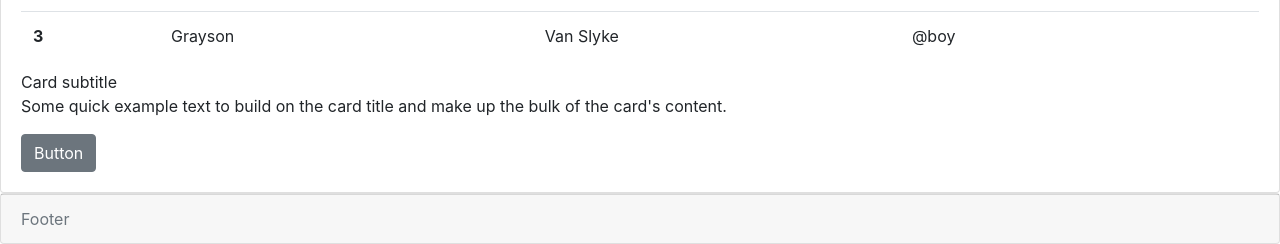
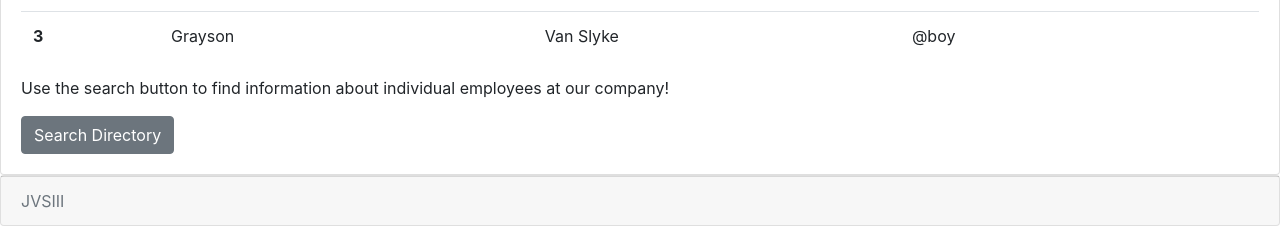
Before and after one commit to jakevs/directory, a React (Create React App) app: page / in a window 1280 px wide. Shown: the part 1209-1453 px from the top of the page. Built offline with nearby package versions, Linux system fonts and the light colour scheme.

Commit message:
added new pic to body

```diff
--- a/src/components/Footer.js
+++ b/src/components/Footer.js
@@ -5,7 +5,7 @@ const Foot = (props) => {
   return (
     <div>
       <Card>
-        <CardFooter className="text-muted">Footer</CardFooter>
+        <CardFooter className="text-muted">JVSIII</CardFooter>
       </Card>
     </div>
   );
--- a/src/components/Table.js
+++ b/src/components/Table.js
@@ -5,7 +5,6 @@ import {
   CardText,
   CardBody,
   CardTitle,
-  CardSubtitle,
   Button,
   Table
 } from "reactstrap";
@@ -17,7 +16,7 @@ const ExampleCard = (props) => {
         <CardImg
           top
           width="100%"
-          src="/assets/318x180.svg"
+          src="https://cdn.iveybusinessjournal.com/wp-content/uploads/2006/03/iStock_000012204568_Large.jpg"
           alt="Card image cap"
         />
         <CardBody>
@@ -52,12 +51,11 @@ const ExampleCard = (props) => {
               </tr>
             </tbody>
           </Table>
-          <CardSubtitle>Card subtitle</CardSubtitle>
           <CardText>
-            Some quick example text to build on the card title and make up the
-            bulk of the card's content.
+            Use the search button to find information about individual employees
+            at our company!
           </CardText>
-          <Button>Button</Button>
+          <Button>Search Directory</Button>
         </CardBody>
       </Card>
     </div>
```
